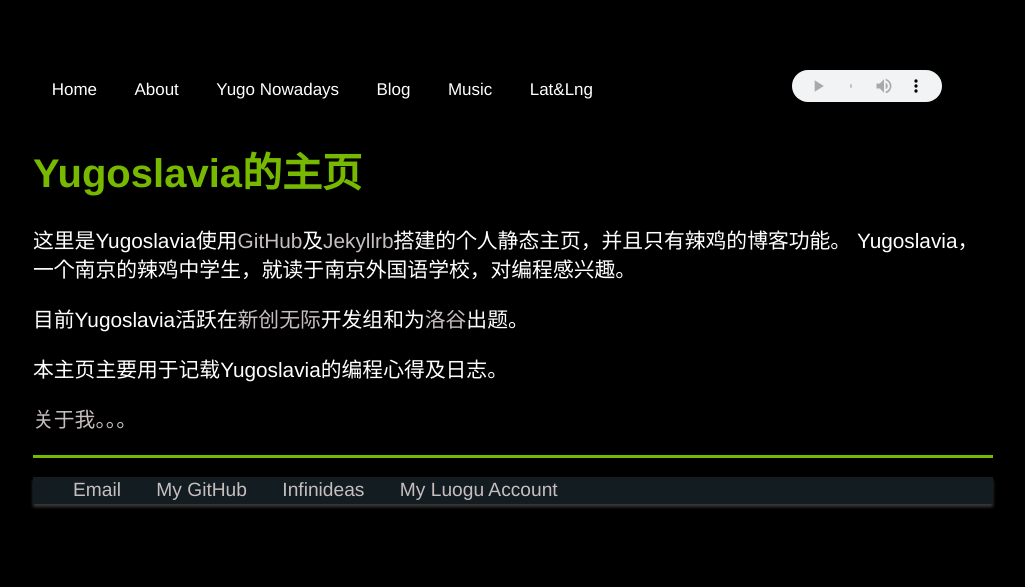
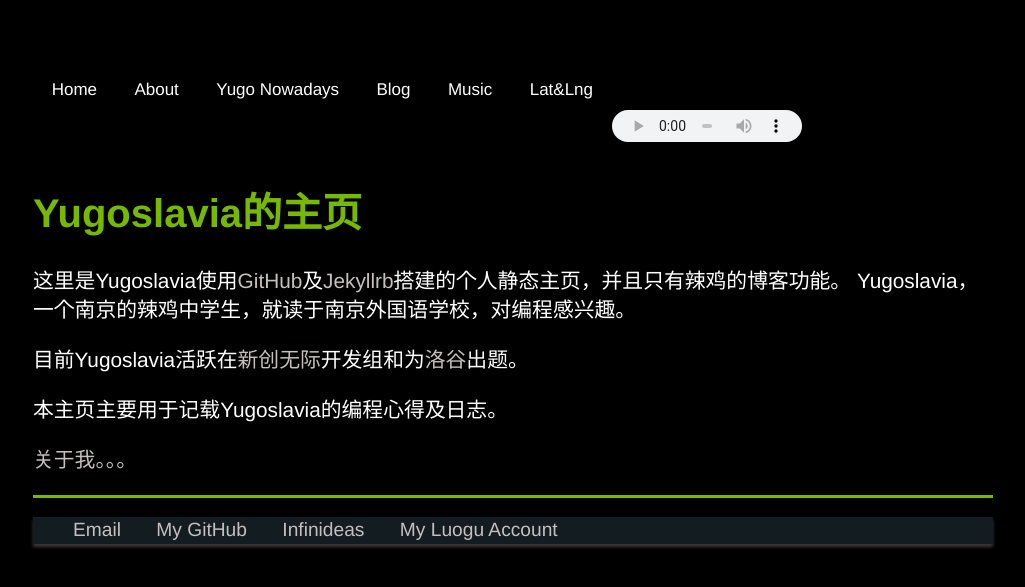
Before and after one commit to Jugoslawien/jugoslawien.github.io, a Jekyll site: the page built from index.html, in a window 1280 px wide. Shown: the top 587 px of the page, without its empty margins (127-1152 px from the left). Built offline with Jekyll 4.4.1, drawn with Linux system fonts in a browser that asks for light colours; a script that is not in the unit is left out.

Commit message:
Update main.css

```diff
--- a/css/main.css
+++ b/css/main.css
@@ -26,7 +26,7 @@
 p.meta { color: #32aabd; }
 p, ul { font-size: 1.3em; line-height: 1.4em; color: #fff; }
 p { font-family: 'Helvetica','Microsoft YaHei UI','Cursive';}
-audio { width: 150px; height: 32px; margin-top: 10px;}
+audio { width: 190px; height: 32px; margin-top: 10px;}
 p.mus { font-size: 1.5em; line-height: 1.4em; color: #fff; }
 
 h1, h2, h3, h4 { font-family:'Helvetica', 'Microsoft YaHei UI'; color:#76b900;}
```
